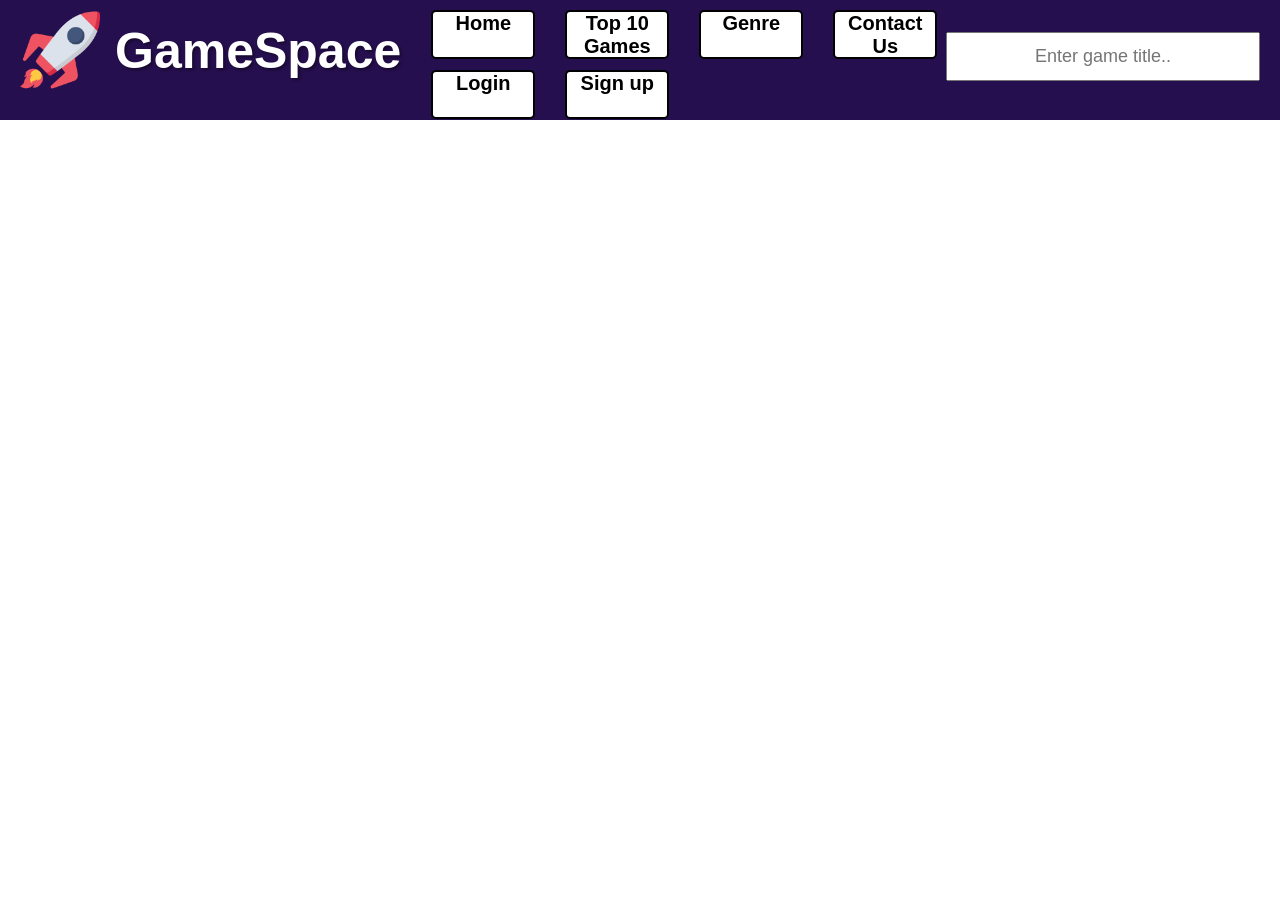
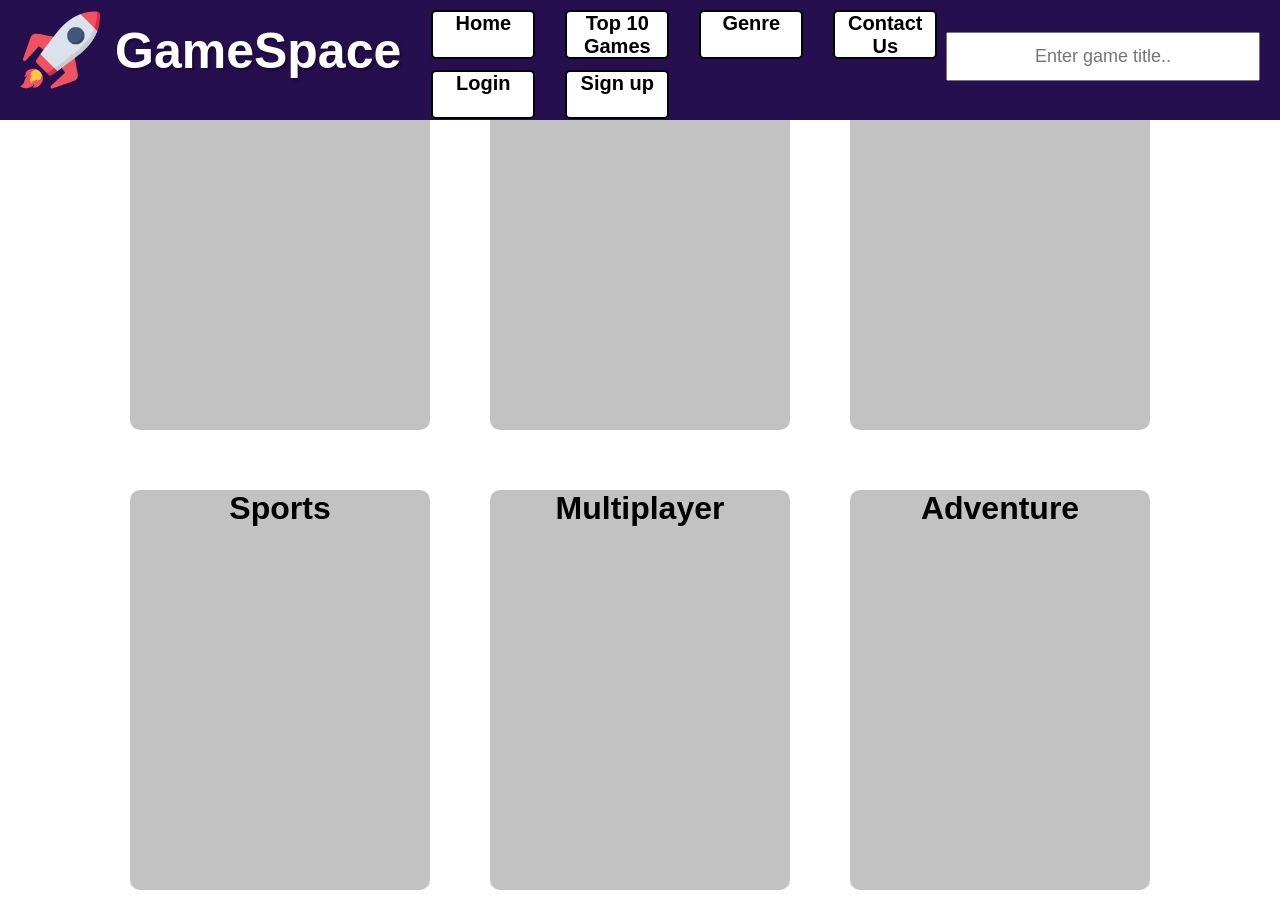
Before and after one commit to shadhoq26/GameSpace, a PHP site: page /Genre.php in a window 1280 px wide. Before the commit the page ends 120 px from the top, so only its background shows below. Run offline with PHP 8.4, Linux system fonts and the light colour scheme.

Commit message:
started creating the genre page
I started to create the pages for the Genre page.

```diff
--- /dev/null
+++ b/Adventure.php
@@ -0,0 +1 @@
+<?php include_once "header.php"?>
--- /dev/null
+++ b/FPS.php
@@ -0,0 +1 @@
+<?php include_once "header.php"?>
--- a/Genre.php
+++ b/Genre.php
@@ -1,2 +1,16 @@
 <?php include_once "header.php"?>
 <link rel= "Stylesheet" type= "text/css" href="css/genre.css">
+
+<html>
+    <div id="genre">
+            <!--Will display all the categories for the genres as well as a background image.  -->
+        <div id= "block-container">
+            <div class="block" onclick = "location.href='Horror.php?cat=a'" ><h1>Horror</h1><img src = ""></div>
+            <div class="block" onclick = "location.href='RPG.php?cat=s'" ><h1>RPG</h1><img src = ""></div>
+            <div class="block" onclick = "location.href='FPS.php?cat=c'"><h1>FPS</h1><img src = ""></div>
+            <div class="block" onclick = "location.href='Sports.php?cat=o'" ><h1>Sports</h1><img src = ""></div>
+            <div class="block" onclick = "location.href='Multiplayer.php?cat=o'" ><h1>Multiplayer</h1><img src = ""></div>
+            <div class="block" onclick = "location.href='Adventure.php?cat=o'" ><h1>Adventure</h1><img src = ""></div>
+        </div>
+    </div>
+</html>
--- /dev/null
+++ b/Horror.php
@@ -0,0 +1 @@
+<?php include_once "header.php"?>
--- /dev/null
+++ b/Multiplayer.php
@@ -0,0 +1 @@
+<?php include_once "header.php"?>
--- /dev/null
+++ b/RPG.php
@@ -0,0 +1 @@
+<?php include_once "header.php"?>
--- /dev/null
+++ b/Sports.php
@@ -0,0 +1 @@
+<?php include_once "header.php"?>
--- /dev/null
+++ b/css/genre.css
@@ -0,0 +1,26 @@
+.block-container {
+    display: grid;
+    grid-template-columns:  1fr 1fr 1fr;
+    gap: 25px;
+    margin: 20px 0;
+    grid-template-rows: 1fr 1fr;
+}
+.block {
+    width: 300px;
+    height: 400px;
+    background-color: rgb(194, 194, 194);
+    margin: 30px;
+    border-radius: 10px;
+    transition: all 0.2s ease-in-out 0s;
+    overflow: hidden;
+    display: flex;
+    justify-content: center;
+}
+
+#block-container {
+    width: 100%;
+    display: flex;
+    flex-wrap: wrap;
+    justify-content: center;
+    text-align: center;
+}
```
